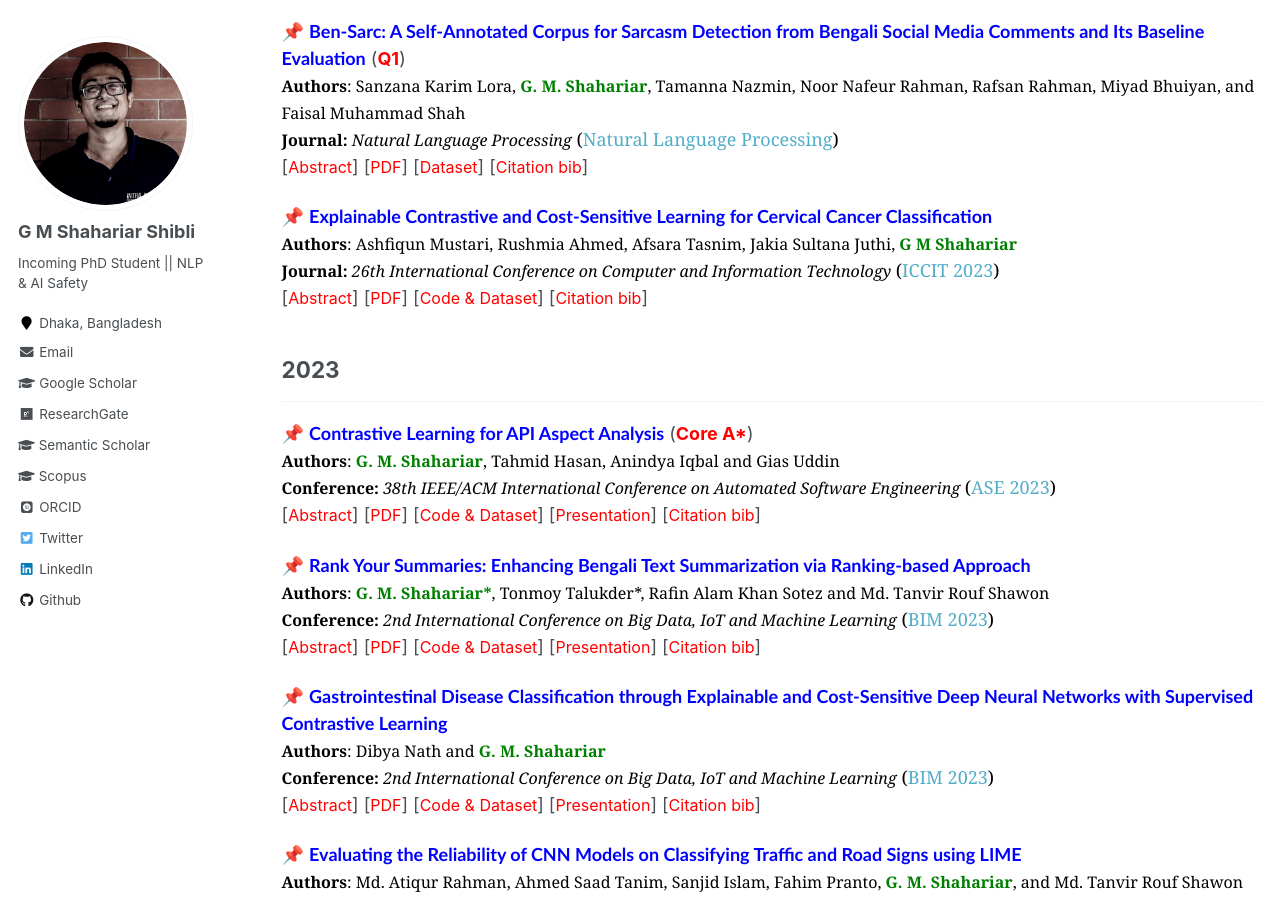
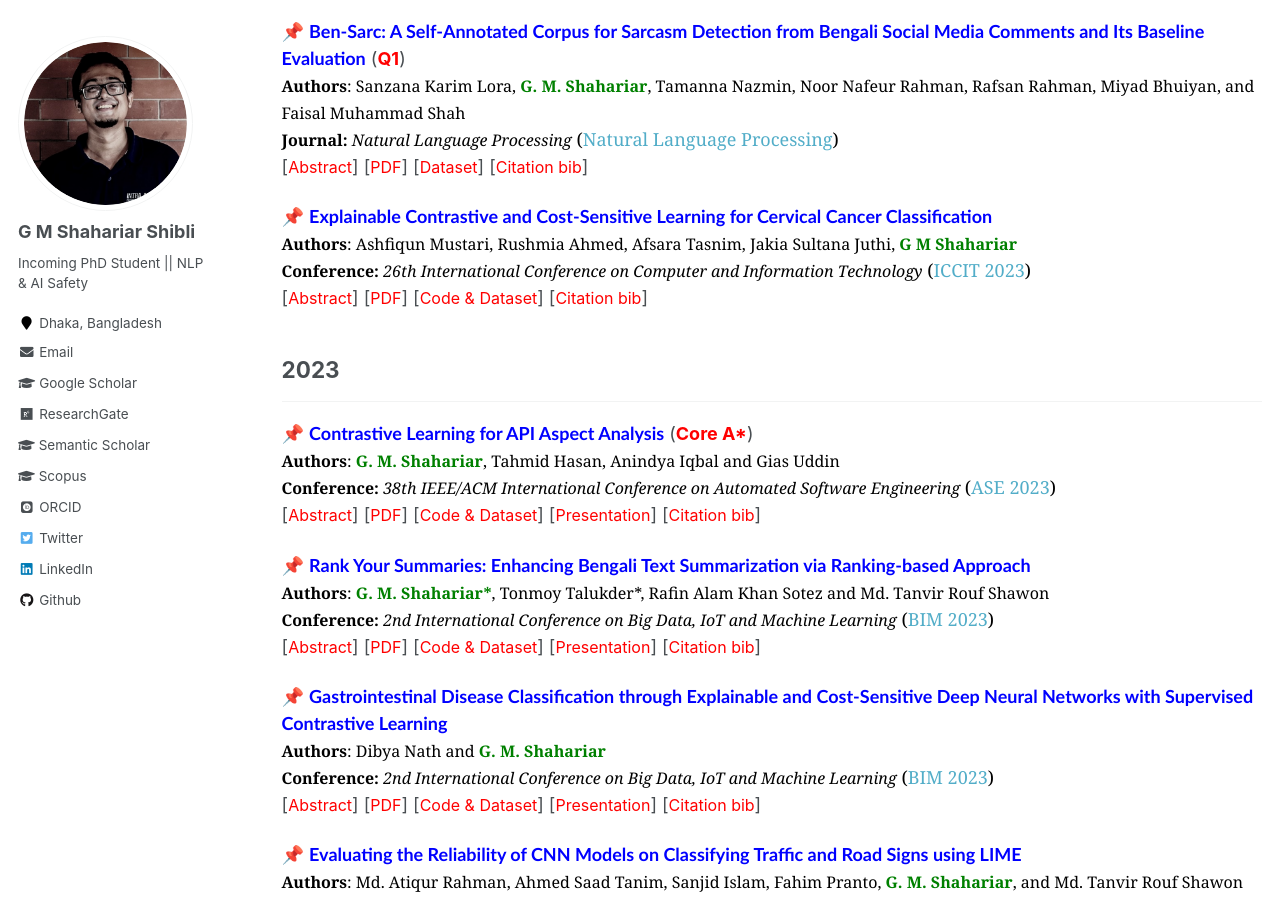
Before and after one commit to shahariar-shibli/shahariar-shibli.github.io, a Jekyll site: the page built from _pages/publications.md, in a window 1280 px wide and 900 px high, scrolled down 626 px. Built offline with Jekyll 4.4.1, drawn with Linux system fonts in a browser that asks for light colours; some web fonts are replaced.

Commit message:
Update publications.md

```diff
--- a/_pages/publications.md
+++ b/_pages/publications.md
@@ -140,7 +140,7 @@ author_profile: true
 </span>
 <br>
 	<span style="color:black;font-family:Georgia">
-		<font size="3"><strong>Journal: </strong><em>26th International Conference on Computer and Information Technology</em></font> ([ICCIT 2023](https://iccit.org.bd/2023/))
+		<font size="3"><strong>Conference: </strong><em>26th International Conference on Computer and Information Technology</em></font> ([ICCIT 2023](https://iccit.org.bd/2023/))
 	</span>
 <br>
 [<a style="color:red;" href="#" onclick="$('#iccit_abstract').toggle();return false;"><font size="3">Abstract</font></a>] [[<span style ="color:red"><font size="3">PDF</font></span>](https://arxiv.org/pdf/2402.15905)] [[<span style ="color:red"><font size="3">Code & Dataset</font></span>](https://github.com/isha-67/CervicalCancerStudy)] [<a style="color:red;" href="#" onclick="$('#iccit_bib').toggle();return false;"><font size="3">Citation bib</font></a>]
```
